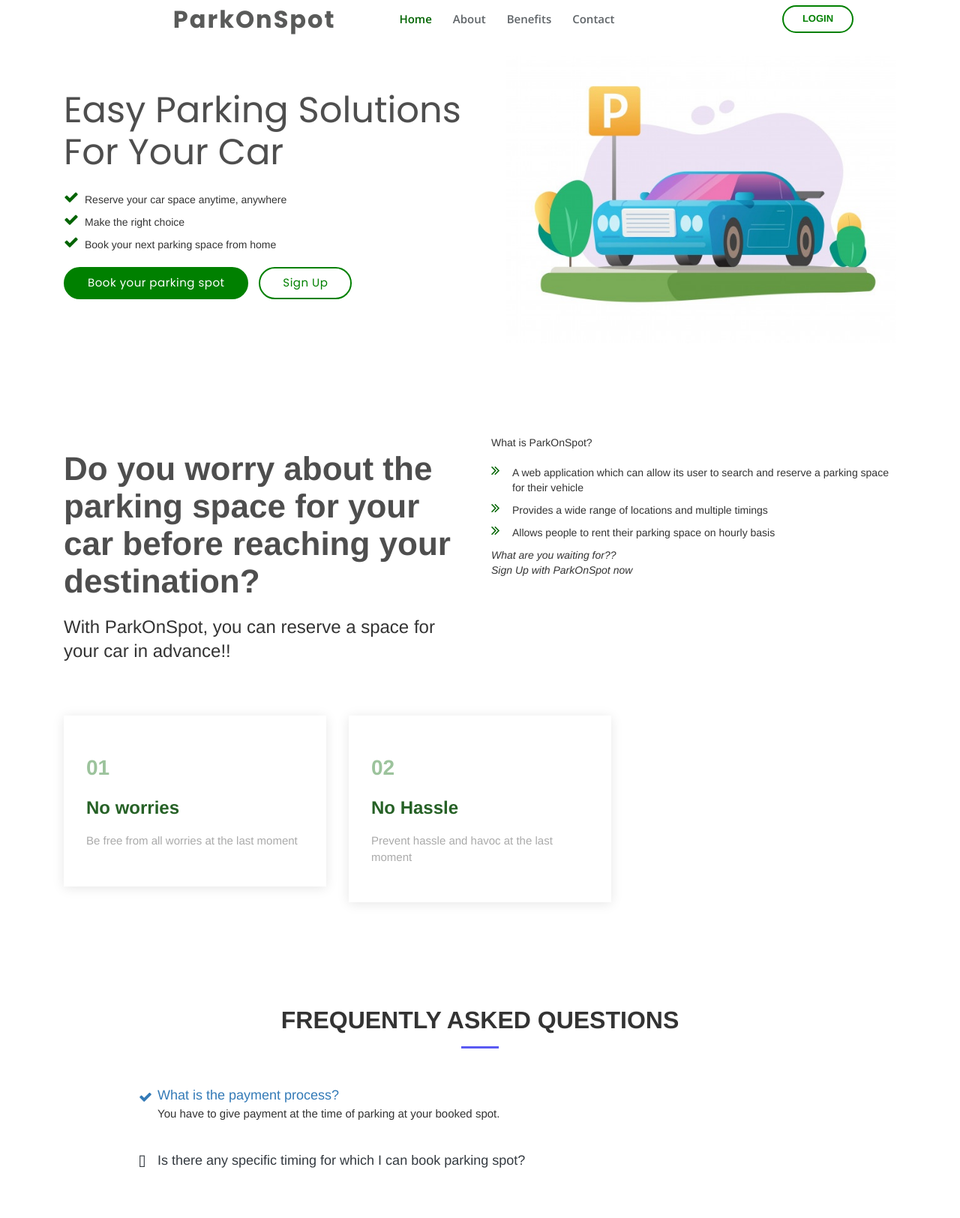
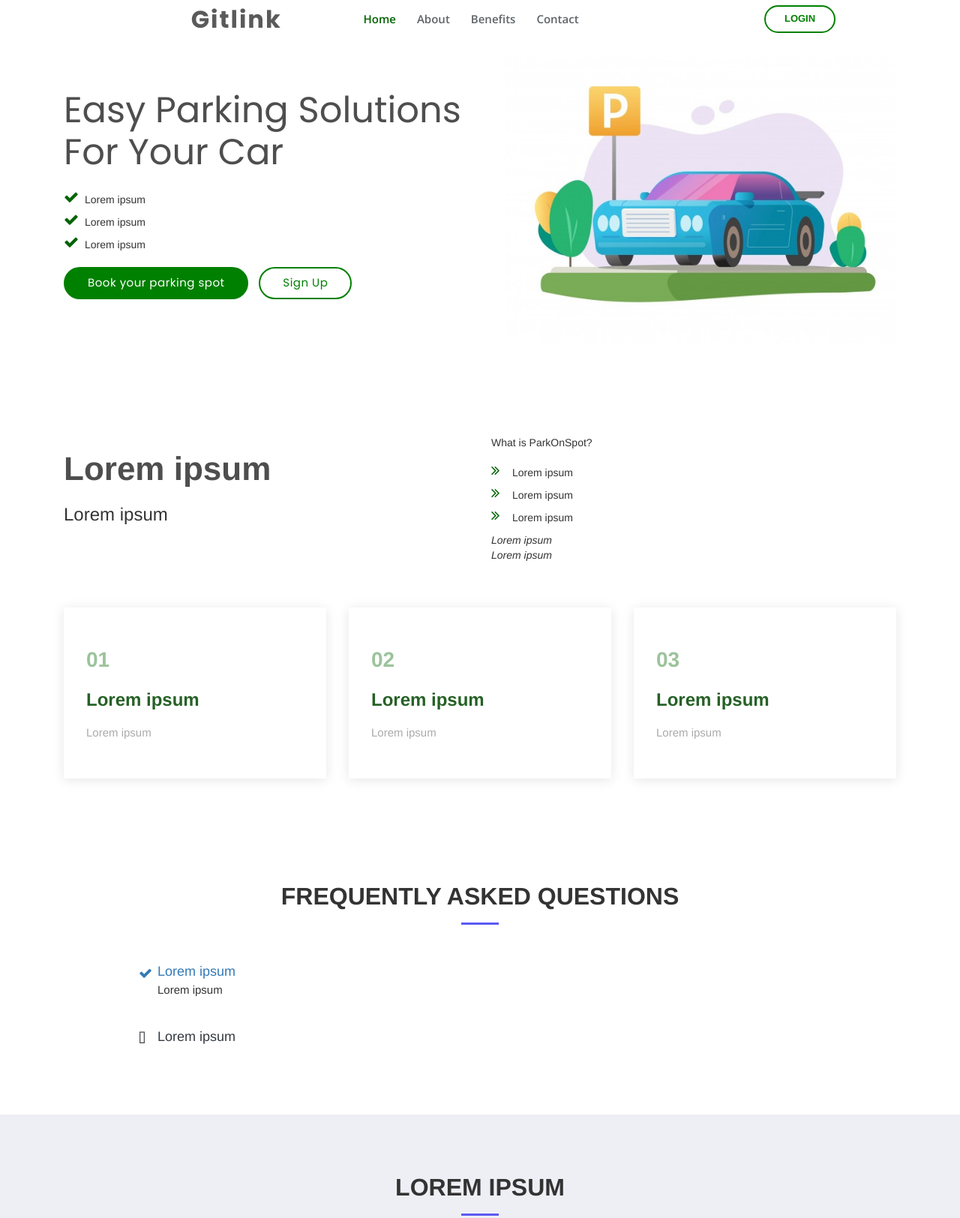
Before and after one commit to chehak123/Gitlink, a plain HTML site: page index.html in a window 1280 px wide. Shown: the part 5-1629 px from the top of the page at 75% size. Drawn offline with nearby package versions, Linux system fonts and the light colour scheme.

Commit message:
css changes

```diff
--- a/index.html
+++ b/index.html
@@ -9,14 +9,9 @@
   <meta content="" name="descriptison">
   <meta content="" name="keywords">
 
-  <!-- Favicons -->
-  <!-- <link href="assets/img/favicon.png" rel="icon">
-  <link href="assets/img/apple-touch-icon.png" rel="apple-touch-icon"> -->
 
   <!-- Google Fonts -->
   <link href="https://fonts.googleapis.com/css?family=Open+Sans:300,300i,400,400i,600,600i,700,700i|Raleway:300,300i,400,400i,500,500i,600,600i,700,700i|Poppins:300,300i,400,400i,500,500i,600,600i,700,700i" rel="stylesheet">
-
-
 
   <link href="assets/css/style.css" rel="stylesheet">
   <link href="assets/css/bootstrap.css" rel="stylesheet">
@@ -28,7 +23,7 @@
   <header id="header" class="fixed-top ">
     <div class="container d-flex align-items-center justify-content-between">
 
-      <h1 class="logo"><a href="index.html">ParkOnSpot</a></h1>
+      <h1 class="logo"><a href="index.html">Gitlink</a></h1>
       <!-- Uncomment below if you prefer to use an image logo -->
       <!-- <a href="index.html" class="logo"><img src="assets/img/logo.png" alt="" class="img-fluid"></a> -->
 
@@ -54,9 +49,9 @@
         <div class="col-lg-6 pt-2 pt-lg-0 order-2 order-lg-1 d-flex flex-column justify-content-center">
           <h1>Easy Parking Solutions For Your Car</h1>
           <ul>
-            <li><i class="fa fa-check"></i>Reserve your car space anytime, anywhere</li>
-            <li><i class="fa fa-check"></i>Make the right choice</li>
-            <li><i class="fa fa-check"></i>Book your next parking space from home</li>
+            <li><i class="fa fa-check"></i>Lorem ipsum</li>
+            <li><i class="fa fa-check"></i>Lorem ipsum</li>
+            <li><i class="fa fa-check"></i>Lorem ipsum</li>
           </ul>
           <div class="mt-3">
             <a href="#about" class="btn-get-started scrollto">Book your parking spot</a>
@@ -79,21 +74,21 @@
 
         <div class="row content">
           <div class="col-lg-6">
-            <h2>Do you worry about the parking space for your car before reaching your destination?</h2>
-            <h3>With ParkOnSpot, you can reserve a space for your car in advance!!</h3>
+            <h2>Lorem ipsum</h2>
+            <h3>Lorem ipsum</h3>
           </div>
           <div class="col-lg-6 pt-4 pt-lg-0">
             <p>
               What is ParkOnSpot?
             </p>
             <ul>
-              <li><i class="fa fa-angle-double-right"></i>A web application which can allow its user to search and reserve a parking space for their vehicle</li>
-              <li><i class="fa fa-angle-double-right"></i> Provides a wide range of locations and multiple timings </li>
-              <li><i class="fa fa-angle-double-right"></i> Allows people to rent their parking space on hourly basis</li>
+              <li><i class="fa fa-angle-double-right"></i>Lorem ipsum</li>
+              <li><i class="fa fa-angle-double-right"></i>Lorem ipsum </li>
+              <li><i class="fa fa-angle-double-right"></i>Lorem ipsum</li>
             </ul>
             <p class="font-italic">
-              What are you waiting for??<br>
-              Sign Up with ParkOnSpot now
+              Lorem ipsum<br>
+              Lorem ipsum
             </p>
           </div>
         </div>
@@ -110,26 +105,26 @@
           <div class="col-lg-4">
             <div class="box">
               <span>01</span>
-              <h4>No worries</h4>
-              <p>Be free from all worries at the last moment</p>
+              <h4>Lorem ipsum</h4>
+              <p>Lorem ipsum</p>
             </div>
           </div>
 
           <div class="col-lg-4 mt-4 mt-lg-0">
             <div class="box">
               <span>02</span>
-              <h4>No Hassle</h4>
-              <p> Prevent hassle and havoc at the last moment</p>
+              <h4>Lorem ipsum</h4>
+              <p> Lorem ipsum</p>
             </div>
           </div>
 
-          <!-- <div class="col-lg-4 mt-4 mt-lg-0">
+          <div class="col-lg-4 mt-4 mt-lg-0">
             <div class="box">
               <span>03</span>
-              <h4> Ad ad velit qui</h4>
-              <p>Molestiae officiis omnis illo asperiores. Aut doloribus vitae sunt debitis quo vel nam quis</p>
+              <h4> Lorem ipsum</h4>
+              <p>Lorem ipsum</p>
             </div>
-          </div> -->
+          </div>
 
         </div>
 
@@ -150,20 +145,19 @@
         <ul class="faq-list">
 
           <li>
-            <a data-toggle="collapse" class="" href="#faq1">What is the payment process? <i class="fa fa-check"></i></a>
+            <a data-toggle="collapse" class="" href="#faq1">Lorem ipsum <i class="fa fa-check"></i></a>
             <div id="faq1" class="collapse show" data-parent=".faq-list">
               <p>
-                You have to give payment at the time of parking at your booked spot.
+                Lorem ipsum
               </p>
             </div>
           </li>
 
           <li>
-            <a data-toggle="collapse" href="#faq2" class="collapsed">Is there any specific timing for which I can book parking spot?<i class="fa fa-check"></i></a>
+            <a data-toggle="collapse" href="#faq2" class="collapsed">Lorem ipsum<i class="fa fa-check"></i></a>
             <div id="faq2" class="collapse" data-parent=".faq-list">
               <p>
-                There are various timing options available on our website. You can choose it according to your needs and book your spot given that there is vacancy as per your requirements.               </p>
-            </div>
+                Lorem ipsum            </div>
           </li>
         </ul>
 
@@ -174,7 +168,7 @@
       <div class="container">
 
         <div class="section-title">
-          <h2>Book your Parking Spot</h2>
+          <h2>Lorem ipsum</h2>
           <!-- <p> Sit sint consemo qui impedit it in iste officiis commodi quidem hic quas.</p> -->
         </div>
 
@@ -267,7 +261,7 @@
 
   <a href="#" class="back-to-top"><i class="icofont-simple-up"></i></a>
 
-  <!-- Template Main JS File -->
+  <!-- Main JS File -->
   <script src="assets/js/main.js"></script>
 
 </body>
```
